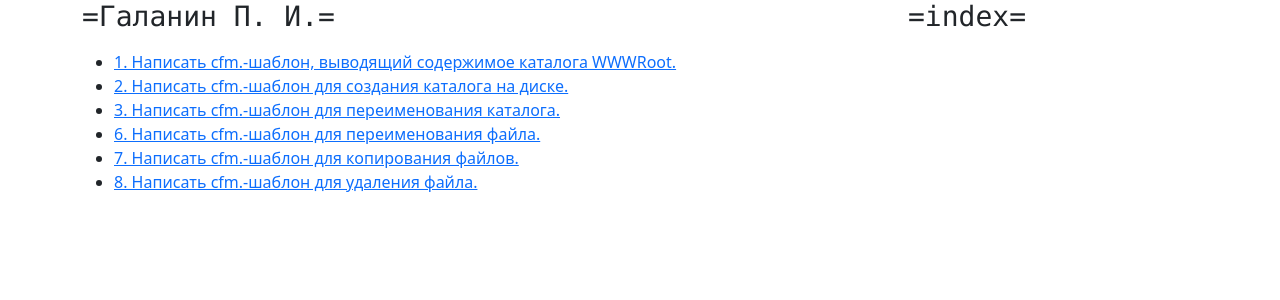
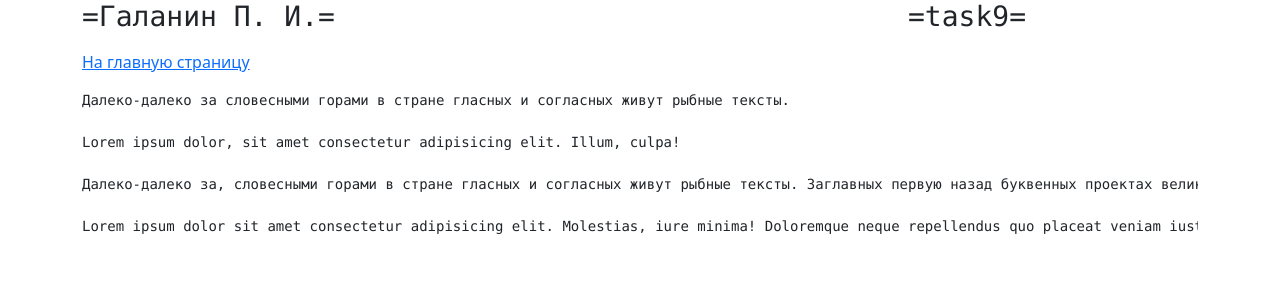
Before and after one commit to BrSTU-PO4-190333/5sem_WT, a PHP site: page /task9/index.php in a window 1280 px wide. Shown: the top 300 px of the page. Run offline with PHP 8.4, Linux system fonts and the light colour scheme.

Commit message:
lab5/Galanin_Pavel : Added task9

```diff
--- /dev/null
+++ b/gpi_wt_lab5/lamp/var/www/html/_php/gpi_read_file.php
@@ -0,0 +1,18 @@
+<?php
+    function gpi_read_file($gpi_path)
+    {
+        $gpi_is_dir = file_exists($gpi_path); // существует ли такой путь?
+        if ($gpi_is_dir == 0)
+        {
+            echo "<p style='color: red;'>Файл \"$gpi_path\" не существует! Что читать?</p>";
+            return;
+        }
+
+        $gpi_fd = fopen($gpi_path, 'r') or die("Не удалось открыть файл");
+        while (!feof($gpi_fd))
+        {
+            $gpi_str = htmlentities(fgets($gpi_fd));
+            echo "$gpi_str";
+        }
+        fclose($gpi_fd);
+    }
--- a/gpi_wt_lab5/lamp/var/www/html/index.php
+++ b/gpi_wt_lab5/lamp/var/www/html/index.php
@@ -12,5 +12,7 @@
         <li><a href="/task6">6. Написать cfm.-шаблон для переименования файла.</a></li>
         <li><a href="/task7">7. Написать cfm.-шаблон для копирования файлов.</a></li>
         <li><a href="/task8">8. Написать cfm.-шаблон для удаления файла.</a></li>
+        <li><a href="/task9">9. Написать cfm.-шаблон для считывания содержимого текстового файла. Осуществить вывод
+                содержимого считанного файла.</a></li>
     </ul>
 </div>
--- /dev/null
+++ b/gpi_wt_lab5/lamp/var/www/html/task9/index.php
@@ -0,0 +1,11 @@
+<?php
+    $gpi_title = "Task9";
+    include "../_html/head.html";
+    include "../_php/gpi_read_file.php";
+?>
+
+<div class="container">
+    <?php printf("<h2><pre>%-32s %32s</pre></h2>", "=Галанин П. И.=", "=task9="); ?>
+    <p><a href="/">На главную страницу</a></p>
+    <pre><?php gpi_read_file("someFile.txt") ?></pre>
+</div>
--- /dev/null
+++ b/gpi_wt_lab5/lamp/var/www/html/task9/someFIle.txt
@@ -0,0 +1,7 @@
+Далеко-далеко за словесными горами в стране гласных и согласных живут рыбные тексты.
+
+Lorem ipsum dolor, sit amet consectetur adipisicing elit. Illum, culpa!
+
+Далеко-далеко за, словесными горами в стране гласных и согласных живут рыбные тексты. Заглавных первую назад буквенных проектах великий, большого обеспечивает последний выйти?
+
+Lorem ipsum dolor sit amet consectetur adipisicing elit. Molestias, iure minima! Doloremque neque repellendus quo placeat veniam iusto, quam minima.
```
